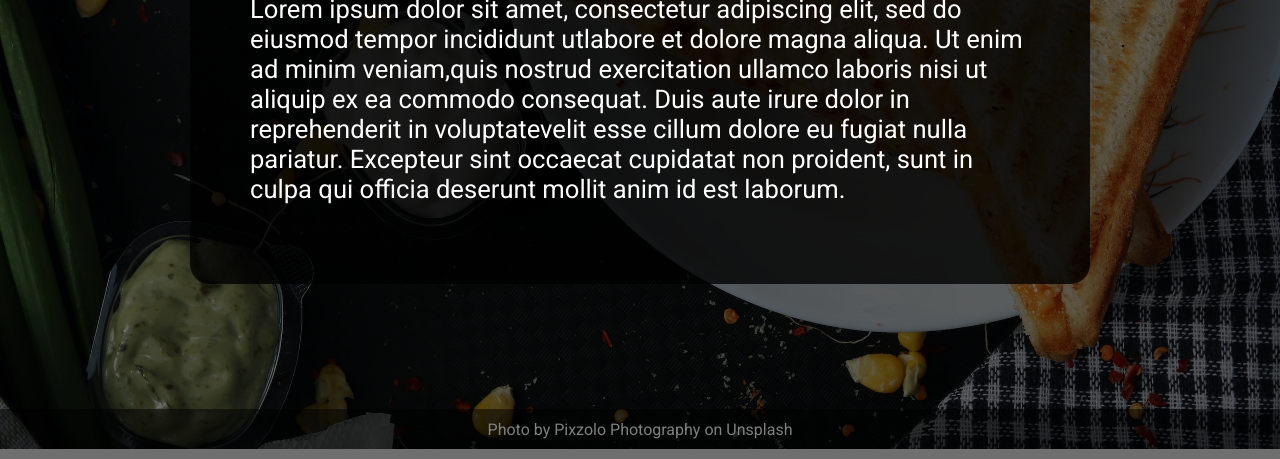
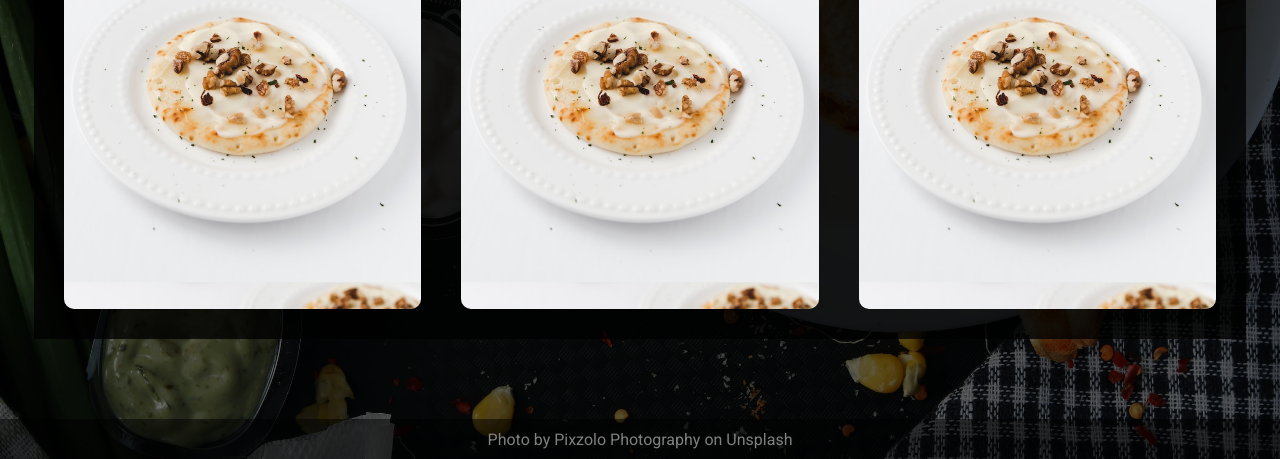
Before and after one commit to Quazf1x/Restaurant-Page, a website built with webpack: page dist/index.html in a window 1280 px wide. Shown: the part 351-810 px from the top of the page. Built offline with nearby package versions, Linux system fonts and the light colour scheme.

Commit message:
Ver 0.2.1 started making menu page

```diff
--- a/src/index.js
+++ b/src/index.js
@@ -2,7 +2,7 @@ import { createHeader, createFooter } from './website.js';
 import createAbout from './about.js';
 import  createHomePage  from './home.js';
 
-  createHeader();
-  createAbout();
-  //createHomePage();
-  createFooter();
+  // createHeader();
+  // createAbout();
+  // //createHomePage();
+  // createFooter();
```
Also changed, not shown: dist/index.html, dist/main.js, dist/style.css, src/img/menu/1.jpg (added), src/img/menu/2.jpg (added), src/img/menu/3.jpg (added), src/img/menu/4.jpg (added), src/img/menu/5.jpg (added), src/img/menu/6.jpg (added).
